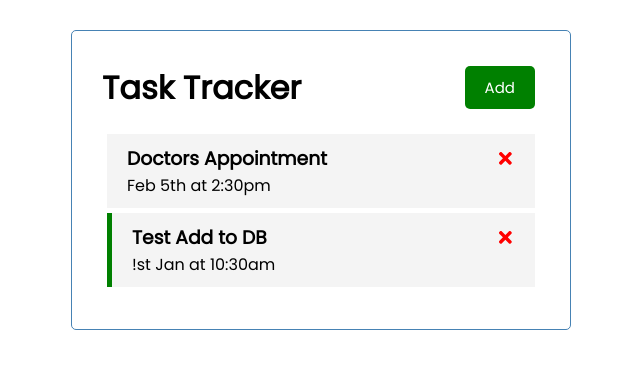
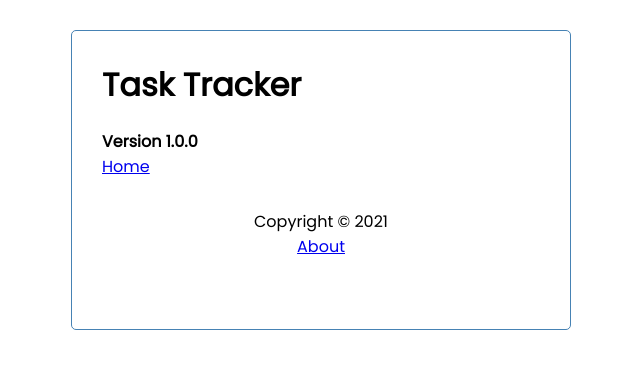
Before and after one commit to BwanaQ/react-task-tracker, a React (Create React App) app: page /about in a window 1280 px wide. Shown: the top 368 px of the page, without its empty margins (319-959 px from the left). Built offline with nearby package versions, Linux system fonts and the light colour scheme; data requests are answered from the project's data file.

Commit message:
add routing

```diff
--- a/src/App.js
+++ b/src/App.js
@@ -1,9 +1,11 @@
 import {useState, useEffect} from 'react'
+import { BrowserRouter as Router, Route } from 'react-router-dom';
 import Header from './components/Header';
+import Footer from './components/Footer';
 import './App.css';
 import Tasks from './components/Tasks';
 import AddTask from './components/AddTask';
-
+import About from './components/About'
 const App = ()=> {
   const[showAddTask,setShowAddTask]= useState(false)
   const [tasks, setTasks]= useState([])
@@ -69,14 +71,26 @@
     ))
   }
   return (
+    <Router>
     <div className="container">
       <Header
         onAdd = {()=>setShowAddTask(!showAddTask)}
         showAdd={showAddTask}
       />
-      {showAddTask && <AddTask onAdd = {addTask}/>}
-      {tasks.length>0 ? <Tasks tasks={tasks} onDelete={deleteTask} onToggle={toggleReminder}/>:'No Tasks'}
+      <Route
+        path='/'
+        exact
+        render={(props)=>(
+          <>
+            {showAddTask && <AddTask onAdd = {addTask}/>}
+            {tasks.length>0 ? <Tasks tasks={tasks} onDelete={deleteTask} onToggle={toggleReminder}/>:'No Tasks'}
+          </>
+        )}
+      />
+      <Route path='/about' component={About}/>
+      <Footer/>
     </div>
+    </Router>
   );
 }
 
--- /dev/null
+++ b/src/components/About.js
@@ -0,0 +1,12 @@
+import { Link } from "react-router-dom";
+
+const About = () => {
+  return (
+    <div>
+      <h4>Version 1.0.0</h4>
+      <Link to="/">Home</Link>
+    </div>
+  );
+};
+
+export default About;
--- /dev/null
+++ b/src/components/Footer.js
@@ -0,0 +1,11 @@
+import { Link } from "react-router-dom";
+const Footer = () => {
+  return (
+    <footer>
+      <p>Copyright &copy; 2021 </p>
+      <Link to="/about">About</Link>
+    </footer>
+  );
+};
+
+export default Footer;
--- a/src/components/Header.js
+++ b/src/components/Header.js
@@ -1,12 +1,13 @@
 import PropTypes from 'prop-types';
+import { useLocation } from 'react-router';
 import Button from './Button';
 const Header = ({title, onAdd, showAdd}) => {
-
+  const location = useLocation()
 
   return (
   <header className='header'>
     <h1>{title}</h1>
-    <Button onClick={onAdd} color={showAdd? 'red':'green'} text={showAdd? 'close':'Add'}/>
+    {location.pathname==='/'? <Button onClick={onAdd} color={showAdd? 'red':'green'} text={showAdd? 'close':'Add'}/>:''}
   </header>);
 };
 Header.defaultProps={
```
